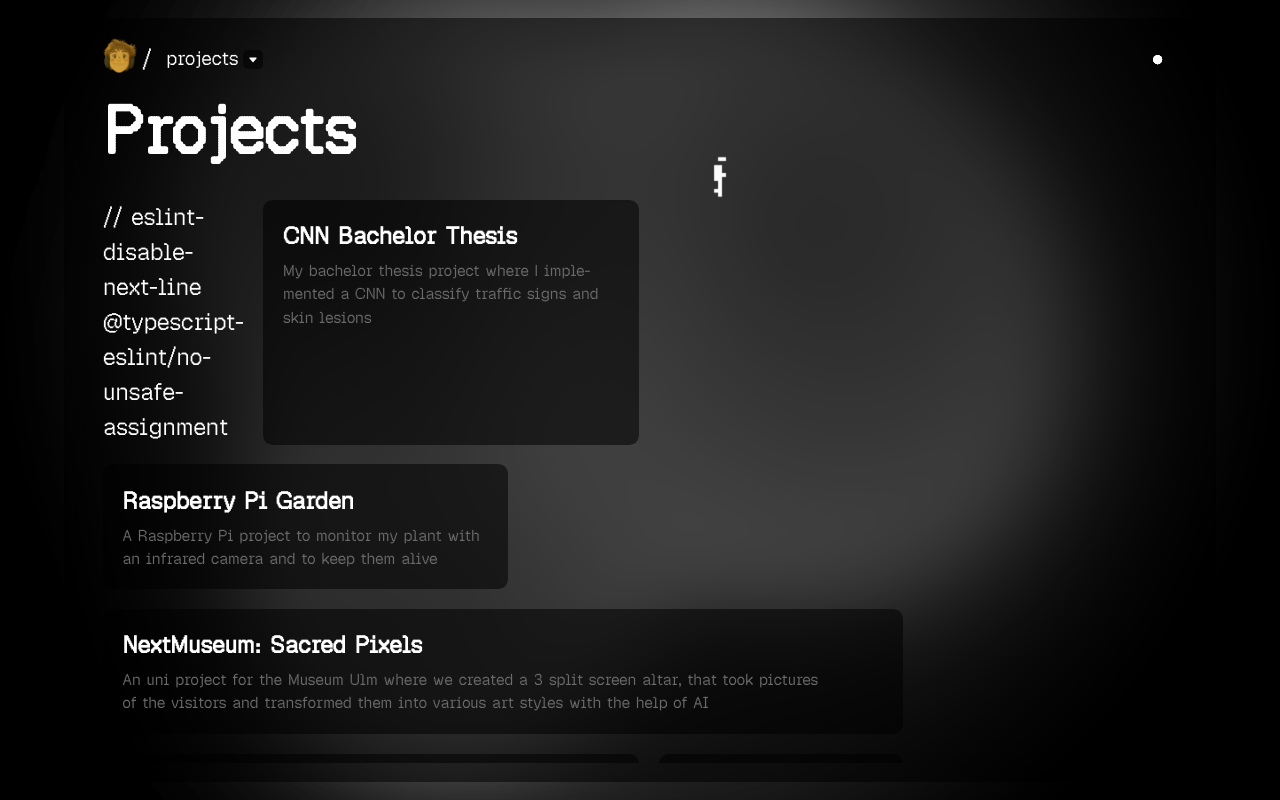
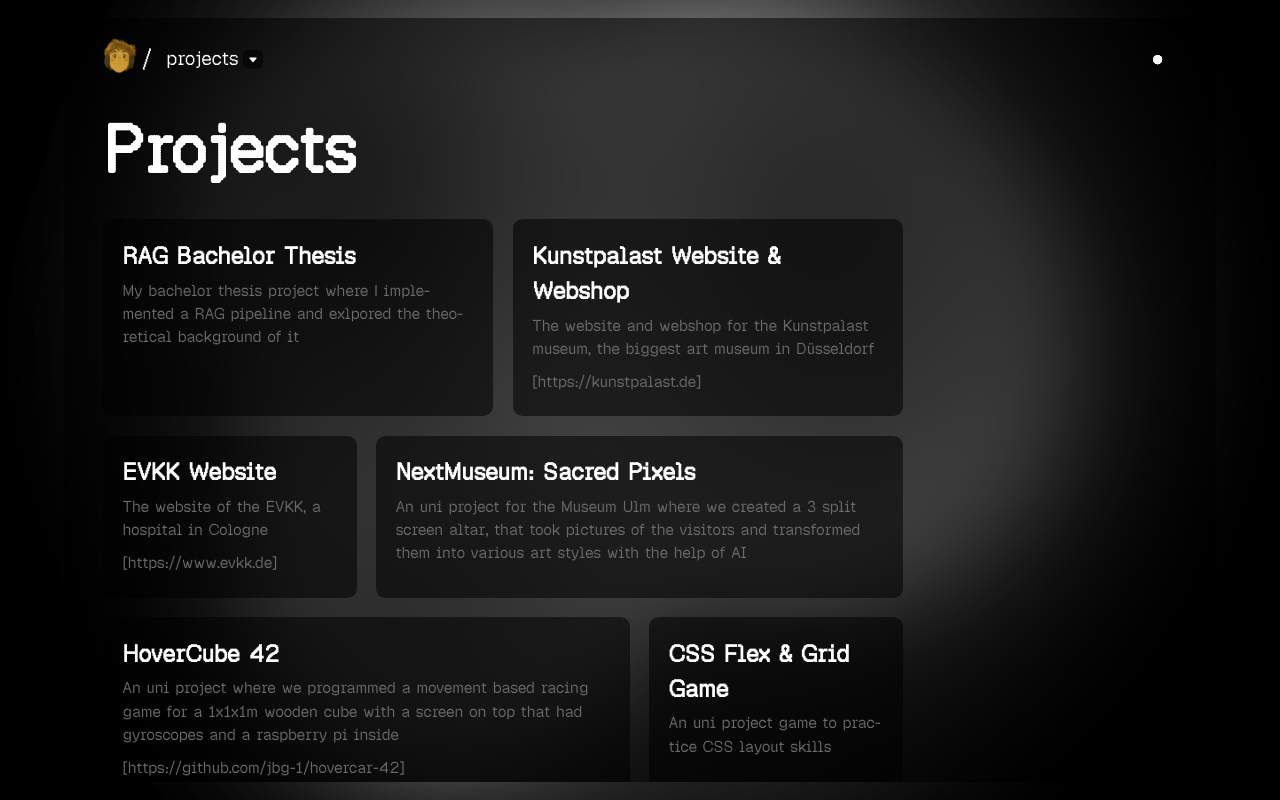
Before and after one commit to noah-hrbth/noah-hrbth.github.io, a React (Vite) app: page /projects in a window 1280 px wide. Built offline with nearby package versions, Linux system fonts and the light colour scheme.

Commit message:
add more projects and card animations

```diff
--- a/src/components/Header/Header.tsx
+++ b/src/components/Header/Header.tsx
@@ -1,6 +1,11 @@
 import Link from '../Link/Link.js';
 import Button from '../Button/Button';
-import { APP_ROUTES, DELAY, getDelay, hasEntrancePlayed } from '../../constants.ts';
+import {
+	APP_ROUTES,
+	DELAY,
+	getDelay,
+	hasEntrancePlayed,
+} from '../../constants.ts';
 import './Header.scss';
 import NoahsLogo from '../../assets/images/noah_logo.png';
 import { useEffect, useMemo, useState } from 'react';
@@ -43,7 +48,9 @@ function HeaderMenuDesktopButton({
 	return (
 		<div
 			className={`header__nav-button fade-slide-in--top ${isOpen ? 'header__nav-button--open' : ''}`}
-			style={{ animationDelay: getDelay(DELAY.HEADER_NAV_BUTTON, skipEntrance) }}
+			style={{
+				animationDelay: getDelay(DELAY.HEADER_NAV_BUTTON, skipEntrance),
+			}}
 		>
 			<Button onClick={onClick} className={'header__desktop-nav-button'}>
 				<CaretDown size={10} />
@@ -129,7 +136,11 @@ function Header() {
 
 	return (
 		<header className='header'>
-			<div className='header__logo fade-in' style={{ animationDelay: getDelay(DELAY.HEADER_LOGO, skipEntrance) }} role='button'>
+			<div
+				className='header__logo fade-in'
+				style={{ animationDelay: getDelay(DELAY.HEADER_LOGO, skipEntrance) }}
+				role='button'
+			>
 				<Link isNavLink to='/'>
 					<img
 						className='header__logo-img'
@@ -138,7 +149,12 @@ function Header() {
 					/>
 				</Link>
 			</div>
-			<span className='fade-slide-in--top' style={{ animationDelay: getDelay(DELAY.HEADER_SLASH, skipEntrance) }}>/</span>
+			<span
+				className='fade-slide-in--top'
+				style={{ animationDelay: getDelay(DELAY.HEADER_SLASH, skipEntrance) }}
+			>
+				/
+			</span>
 
 			<div className='header__container'>
 				<Button
@@ -146,7 +162,9 @@ function Header() {
 						setIsDesktopMenuOpen(true);
 					}}
 					className='header__active-page fade-slide-in--top'
-					style={{ animationDelay: getDelay(DELAY.HEADER_ACTIVE_PAGE, skipEntrance) }}
+					style={{
+						animationDelay: getDelay(DELAY.HEADER_ACTIVE_PAGE, skipEntrance),
+					}}
 					disabled={isDesktopMenuOpen}
 					styleType='no-bg'
 				>
--- a/src/constants.ts
+++ b/src/constants.ts
@@ -13,21 +13,37 @@ export const APP_ROUTES = [
 
 export const PROJECTS = [
 	{
-		id: 'cnn-bachelor-thesis',
-		label: 'CNN Bachelor Thesis',
+		id: 'bachelor-thesis',
+		label: 'RAG Bachelor Thesis',
 		description:
-			'My bachelor thesis project where I implemented a CNN to classify traffic signs and skin lesions',
+			'My bachelor thesis project where I implemented a RAG pipeline and exlpored the theoretical background of it',
 		badge: 'WIP',
-		tags: ['AI', 'Computer Vision', 'Python'],
+		tags: ['AI', 'RAG', 'Python'],
 	},
 	{
-		id: 'raspberry-pi-garden',
-		label: 'Raspberry Pi Garden',
+		id: 'kunstpalast',
+		label: 'Kunstpalast Website & Webshop',
 		description:
-			'A Raspberry Pi project to monitor my plant with an infrared camera and to keep them alive',
-		badge: 'WIP',
-		tags: ['IoT', 'Computer Vision', 'Python'],
+			'The website and webshop for the Kunstpalast museum, the biggest art museum in Düsseldorf',
+		link: 'https://kunstpalast.de',
+		tags: ['Web Dev', 'Wordpress', 'PHP', 'React'],
 	},
+	{
+		id: 'evkk',
+		label: 'EVKK Website',
+		description:
+			'The website of the EVKK, a hospital in Cologne',
+		link: 'https://www.evkk.de',
+		tags: ['Web Dev', 'Wordpress', 'PHP', 'React'],
+	},
+	// {
+	// 	id: 'raspberry-pi-garden',
+	// 	label: 'Raspberry Pi Garden',
+	// 	description:
+	// 		'A Raspberry Pi project to monitor my plant with an infrared camera and to keep them alive',
+	// 	badge: 'WIP',
+	// 	tags: ['IoT', 'Computer Vision', 'Python'],
+	// },
 	{
 		id: 'nextmuseum-sacred-pixels',
 		label: 'NextMuseum: Sacred Pixels',
--- /dev/null
+++ b/src/hooks/useTilt.ts
@@ -0,0 +1,38 @@
+import { useCallback, useRef } from 'react';
+
+const MAX_ROTATION = 6;
+const PERSPECTIVE = 800;
+
+/** Returns mouse handlers that apply a subtle 3D tilt effect directly on the target element. */
+export const useTilt = (): {
+	handleMouseMove: (e: React.MouseEvent<HTMLElement>) => void;
+	handleMouseLeave: (e: React.MouseEvent<HTMLElement>) => void;
+} => {
+	const rafId = useRef<number>(0);
+
+	const handleMouseMove = useCallback((e: React.MouseEvent<HTMLElement>) => {
+		cancelAnimationFrame(rafId.current);
+
+		const el = e.currentTarget;
+
+		rafId.current = requestAnimationFrame(() => {
+			const rect = el.getBoundingClientRect();
+
+			const x = (e.clientX - rect.left) / rect.width;
+			const y = (e.clientY - rect.top) / rect.height;
+
+			const rotateY = (x - 0.5) * 2 * MAX_ROTATION;
+			const rotateX = (0.5 - y) * 2 * MAX_ROTATION;
+
+			el.style.transform = `perspective(${PERSPECTIVE}px) rotateX(${rotateX}deg) rotateY(${rotateY}deg) scale3d(1.02, 1.02, 1.02)`;
+		});
+	}, []);
+
+	const handleMouseLeave = useCallback((e: React.MouseEvent<HTMLElement>) => {
+		cancelAnimationFrame(rafId.current);
+		const el = e.currentTarget;
+		el.style.transform = '';
+	}, []);
+
+	return { handleMouseMove, handleMouseLeave };
+};
--- a/src/screens/Projects/Projects.scss
+++ b/src/screens/Projects/Projects.scss
@@ -17,6 +17,9 @@
 .projects {
 	overflow-y: auto;
 	border-radius: variables.$spacing_2;
+	padding: variables.$spacing_4;
+	margin: -(variables.$spacing_4);
+	margin-top: 0;
 
 	h1 {
 		margin-bottom: variables.$spacing_4;
@@ -45,9 +48,21 @@
 		border-radius: variables.$spacing_2;
 		background-color: variables.$color_background_1--blur;
 		padding: variables.$spacing_4;
+		cursor: default;
+		transform-style: preserve-3d;
+		transition: transform 0.4s ease-out;
+
+		&:hover {
+			will-change: transform;
+			transition: transform 0.1s ease-out;
+		}
+
+		&:is(#evkk) {
+			grid-column: span 2;
+		}
 
 		&:is(#nextmuseum-sacred-pixels) {
-			grid-column: span 6;
+			grid-column: span 4;
 		}
 
 		&:is(#hovercube-42) {
@@ -64,4 +79,22 @@
 		font-size: variables.$font_size_-2;
 		color: variables.$color_primary_1;
 	}
+
+	&__link-wrapper {
+		display: inline-block;
+		margin-top: variables.$spacing_2;
+		font-size: variables.$font_size_-2;
+		color: variables.$color_primary_1;
+	}
+
+	&__link {
+		margin-top: variables.$spacing_2;
+		font-size: variables.$font_size_-2;
+		color: variables.$color_primary_1;
+		transition: color 0.2s ease-out;
+
+		&:hover {
+			color: variables.$color_primary_2;
+		}
+	}
 }
--- a/src/screens/Projects/Projects.tsx
+++ b/src/screens/Projects/Projects.tsx
@@ -1,19 +1,27 @@
 import './Projects.scss';
 import { PROJECTS } from '../../constants';
-import RunningPixelman from '../../assets/images/RunningPixelman.gif';
-import { useEffect, useRef, useState } from 'react';
+import { useCallback, useEffect, useRef, useState } from 'react';
 import useWindowSize from '../../hooks/useWindowSize';
+import { useTilt } from '../../hooks/useTilt';
 
-function Projects() {
+
+const Projects = (): React.JSX.Element => {
 	const listRef = useRef<HTMLUListElement>(null);
 	const { width } = useWindowSize();
-	const [listWidth, setListWidth] = useState(listRef.current?.scrollWidth);
+	const [listWidth, setListWidth] = useState(800);
+	const { handleMouseMove, handleMouseLeave } = useTilt();
+
+	const handleAnimationEnd = useCallback((e: React.AnimationEvent<HTMLElement>) => {
+		const el = e.currentTarget;
+		el.style.animation = 'none';
+		el.style.opacity = '1';
+	}, []);
 
 	useEffect(() => {
 		if (listRef.current) {
 			setListWidth(listRef.current.scrollWidth);
 		}
-	}, [PROJECTS.length, listRef, width]);
+	}, [listRef, width]);
 
 	return (
 		<main className={'projects'}>
@@ -24,22 +32,25 @@ function Projects() {
 				className='projects__list'
 				style={{ '--list-width': listWidth + 'px' } as React.CSSProperties}
 			>
-				// eslint-disable-next-line @typescript-eslint/no-unsafe-assignment
-				<img src={RunningPixelman} className='projects__running-pixelman' />
+				{/* <img src={RunningPixelman} className='projects__running-pixelman' /> */}
 				{PROJECTS.map((project, index) => (
 					<li
 						key={`${project.label}-${project.id}`}
 						id={project.id}
 						className='projects__item fade-slide-in--top'
 						style={{ animationDelay: `${1.6 + index * 0.3}s` }}
+						onMouseMove={handleMouseMove}
+						onMouseLeave={handleMouseLeave}
+						onAnimationEnd={handleAnimationEnd}
 					>
 						<h4 className='projects__label'>{project.label}</h4>
 						<p className='projects__description'>{project.description}</p>
+						{project.link && <span className='projects__link-wrapper'>[<a className='projects__link' href={project.link} target='_blank' rel='noreferrer'>{project.link}</a>]</span>}
 					</li>
 				))}
 			</ul>
 		</main>
 	);
-}
+};
 
 export default Projects;
```
Also changed, not shown: tsconfig.app.json (deleted, +0 -24 lines), tsconfig.json (+22 -5 lines), tsconfig.node.json (deleted, +0 -22 lines).
